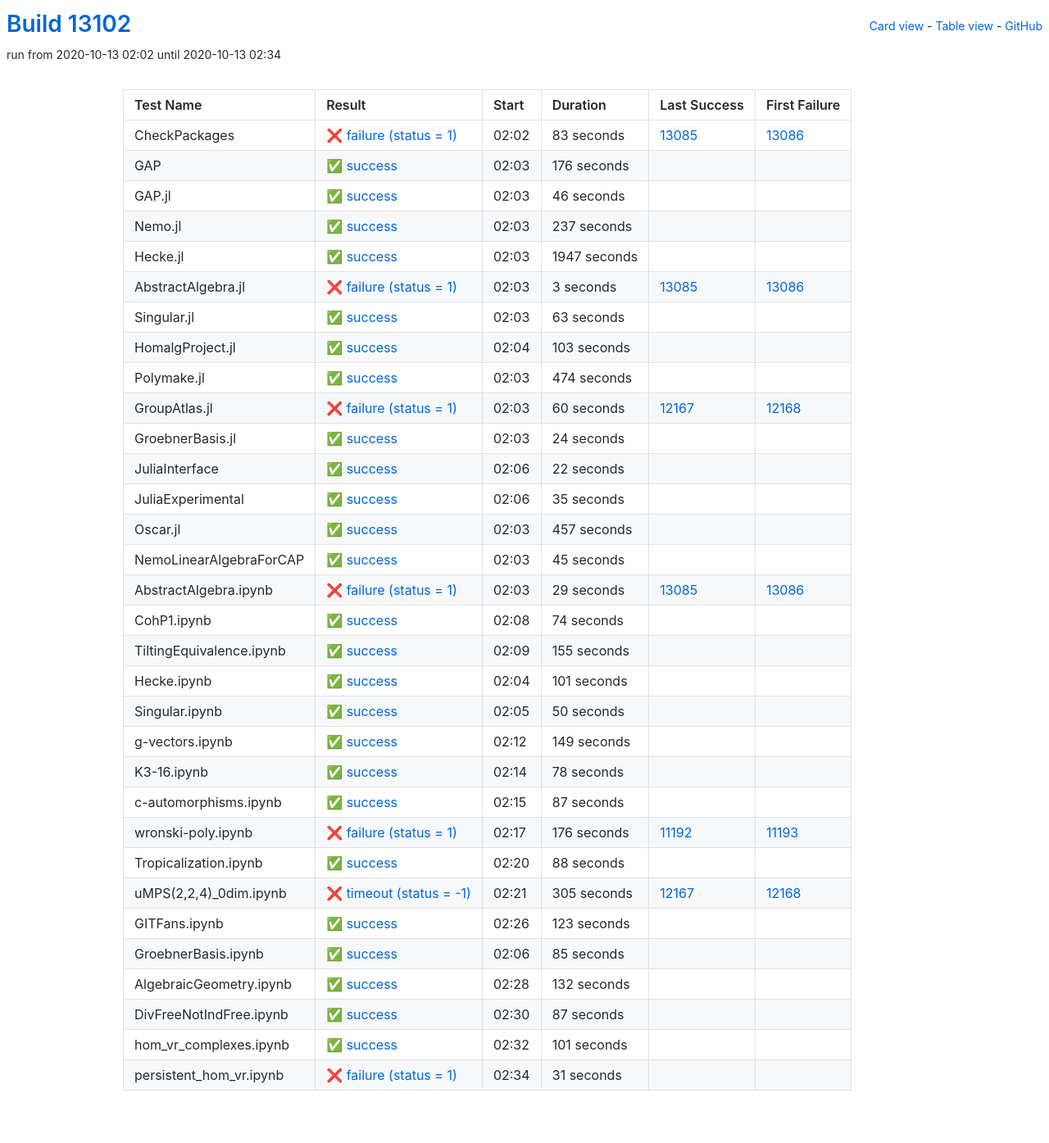
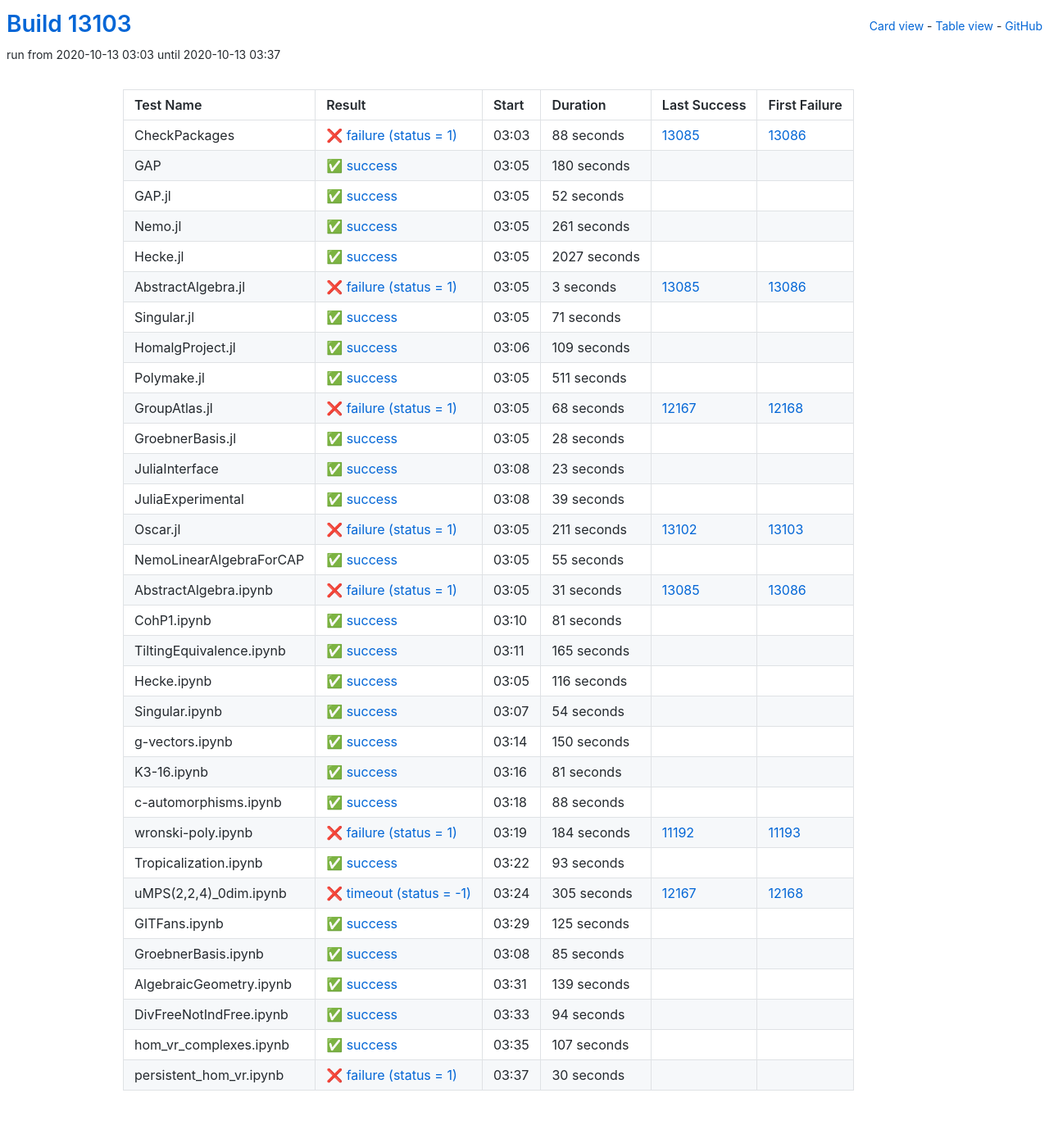
Before and after one commit to oscar-system/oscar-ci-status, a Jekyll site: the page built from table.html, in a window 1280 px wide. Shown: the whole page at 82% size. Built offline with Jekyll 4.4.1, drawn with Linux system fonts in a browser that asks for light colours.

Commit message:
Build #13103

```diff
--- a/_data/ci.yml
+++ b/_data/ci.yml
@@ -1,6 +1,6 @@
 ---
-build: 13102
-build_url: https://oscarci.mathematik.uni-kl.de/job/oscar/13102/
+build: 13103
+build_url: https://oscarci.mathematik.uni-kl.de/job/oscar/13103/
 job: oscar
 organization: oscar-system
 repo: oscar-ci-status
@@ -8,68 +8,68 @@
 tests:
 - name: CheckPackages
   id: checkpackages
-  log: https://oscarci.mathematik.uni-kl.de/job/oscar/13102/artifact/logs/build-13102/CheckPackages.log
-  start: 2020-10-13 02:02
+  log: https://oscarci.mathematik.uni-kl.de/job/oscar/13103/artifact/logs/build-13103/CheckPackages.log
+  start: 2020-10-13 03:03
   success: false
   exitcode: 1
   status: failure
-  duration: 83
+  duration: 88
   last_success: 13085
   last_success_url: https://oscarci.mathematik.uni-kl.de/job/oscar/13085/
   first_failure: 13086
   first_failure_url: https://oscarci.mathematik.uni-kl.de/job/oscar/13086/
 - name: GAP
   id: gap
-  log: https://oscarci.mathematik.uni-kl.de/job/oscar/13102/artifact/logs/build-13102/GAP.log
-  start: 2020-10-13 02:03
+  log: https://oscarci.mathematik.uni-kl.de/job/oscar/13103/artifact/logs/build-13103/GAP.log
+  start: 2020-10-13 03:05
   success: true
   exitcode: 0
   status: success
-  duration: 176
+  duration: 180
   last_success: false
   last_success_url:
   first_failure: false
   first_failure_url:
 - name: GAP.jl
   id: gap-jl
-  log: https://oscarci.mathematik.uni-kl.de/job/oscar/13102/artifact/logs/build-13102/GAP.jl.log
-  start: 2020-10-13 02:03
+  log: https://oscarci.mathematik.uni-kl.de/job/oscar/13103/artifact/logs/build-13103/GAP.jl.log
+  start: 2020-10-13 03:05
   success: true
   exitcode: 0
   status: success
-  duration: 46
+  duration: 52
   last_success: false
   last_success_url:
   first_failure: false
   first_failure_url:
 - name: Nemo.jl
   id: nemo-jl
-  log: https://oscarci.mathematik.uni-kl.de/job/oscar/13102/artifact/logs/build-13102/Nemo.jl.log
-  start: 2020-10-13 02:03
+  log: https://oscarci.mathematik.uni-kl.de/job/oscar/13103/artifact/logs/build-13103/Nemo.jl.log
+  start: 2020-10-13 03:05
   success: true
   exitcode: 0
   status: success
-  duration: 237
+  duration: 261
   last_success: false
   last_success_url:
   first_failure: false
   first_failure_url:
 - name: Hecke.jl
   id: hecke-jl
-  log: https://oscarci.mathematik.uni-kl.de/job/oscar/13102/artifact/logs/build-13102/Hecke.jl.log
-  start: 2020-10-13 02:03
+  log: https://oscarci.mathematik.uni-kl.de/job/oscar/13103/artifact/logs/build-13103/Hecke.jl.log
+  start: 2020-10-13 03:05
   success: true
   exitcode: 0
   status: success
-  duration: 1947
+  duration: 2027
   last_success: false
   last_success_url:
   first_failure: false
   first_failure_url:
 - name: AbstractAlgebra.jl
   id: abstractalgebra-jl
-  log: https://oscarci.mathematik.uni-kl.de/job/oscar/13102/artifact/logs/build-13102/AbstractAlgebra.jl.log
-  start: 2020-10-13 02:03
+  log: https://oscarci.mathematik.uni-kl.de/job/oscar/13103/artifact/logs/build-13103/AbstractAlgebra.jl.log
+  start: 2020-10-13 03:05
   success: false
   exitcode: 1
   status: failure
@@ -80,224 +80,200 @@
   first_failure_url: https://oscarci.mathematik.uni-kl.de/job/oscar/13086/
 - name: Singular.jl
   id: singular-jl
-  log: https://oscarci.mathematik.uni-kl.de/job/oscar/13102/artifact/logs/build-13102/Singular.jl.log
-  start: 2020-10-13 02:03
+  log: https://oscarci.mathematik.uni-kl.de/job/oscar/13103/artifact/logs/build-13103/Singular.jl.log
+  start: 2020-10-13 03:05
   success: true
   exitcode: 0
   status: success
-  duration: 63
+  duration: 71
   last_success: false
   last_success_url:
   first_failure: false
   first_failure_url:
 - name: HomalgProject.jl
   id: homalgproject-jl
-  log: https://oscarci.mathematik.uni-kl.de/job/oscar/13102/artifact/logs/build-13102/HomalgProject.jl.log
-  start: 2020-10-13 02:04
+  log: https://oscarci.mathematik.uni-kl.de/job/oscar/13103/artifact/logs/build-13103/HomalgProject.jl.log
+  start: 2020-10-13 03:06
   success: true
   exitcode: 0
   status: success
-  duration: 103
+  duration: 109
   last_success: false
   last_success_url:
   first_failure: false
   first_failure_url:
 - name: Polymake.jl
   id: polymake-jl
-  log: https://oscarci.mathematik.uni-kl.de/job/oscar/13102/artifact/logs/build-13102/Polymake.jl.log
-  start: 2020-10-13 02:03
+  log: https://oscarci.mathematik.uni-kl.de/job/oscar/13103/artifact/logs/build-13103/Polymake.jl.log
+  start: 2020-10-13 03:05
   success: true
   exitcode: 0
   status: success
-  duration: 474
+  duration: 511
   last_success: false
   last_success_url:
   first_failure: false
   first_failure_url:
 - name: GroupAtlas.jl
   id: groupatlas-jl
-  log: https://oscarci.mathematik.uni-kl.de/job/oscar/13102/artifact/logs/build-13102/GroupAtlas.jl.log
-  start: 2020-10-13 02:03
+  log: https://oscarci.mathematik.uni-kl.de/job/oscar/13103/artifact/logs/build-13103/GroupAtlas.jl.log
+  start: 2020-10-13 03:05
   success: false
   exitcode: 1
   status: failure
-  duration: 60
+  duration: 68
   last_success: 12167
   last_success_url: https://oscarci.mathematik.uni-kl.de/job/oscar/12167/
   first_failure: 12168
   first_failure_url: https://oscarci.mathematik.uni-kl.de/job/oscar/12168/
 - name: GroebnerBasis.jl
   id: groebnerbasis-jl
-  log: https://oscarci.mathematik.uni-kl.de/job/oscar/13102/artifact/logs/build-13102/GroebnerBasis.jl.log
-  start: 2020-10-13 02:03
+  log: https://oscarci.mathematik.uni-kl.de/job/oscar/13103/artifact/logs/build-13103/GroebnerBasis.jl.log
+  start: 2020-10-13 03:05
   success: true
   exitcode: 0
   status: success
-  duration: 24
+  duration: 28
   last_success: false
   last_success_url:
   first_failure: false
   first_failure_url:
 - name: JuliaInterface
   id: juliainterface
-  log: https://oscarci.mathematik.uni-kl.de/job/oscar/13102/artifact/logs/build-13102/JuliaInterface.log
-  start: 2020-10-13 02:06
+  log: https://oscarci.mathematik.uni-kl.de/job/oscar/13103/artifact/logs/build-13103/JuliaInterface.log
+  start: 2020-10-13 03:08
   success: true
   exitcode: 0
   status: success
-  duration: 22
+  duration: 23
   last_success: false
   last_success_url:
   first_failure: false
   first_failure_url:
 - name: JuliaExperimental
   id: juliaexperimental
-  log: https://oscarci.mathematik.uni-kl.de/job/oscar/13102/artifact/logs/build-13102/JuliaExperimental.log
-  start: 2020-10-13 02:06
+  log: https://oscarci.mathematik.uni-kl.de/job/oscar/13103/artifact/logs/build-13103/JuliaExperimental.log
+  start: 2020-10-13 03:08
   success: true
   exitcode: 0
   status: success
-  duration: 35
+  duration: 39
   last_success: false
   last_success_url:
   first_failure: false
   first_failure_url:
 - name: Oscar.jl
   id: oscar-jl
-  log: https://oscarci.mathematik.uni-kl.de/job/oscar/13102/artifact/logs/build-13102/Oscar.jl.log
-  start: 2020-10-13 02:03
+  log: https://oscarci.mathematik.uni-kl.de/job/oscar/13103/artifact/logs/build-13103/Oscar.jl.log
+  start: 2020-10-13 03:05
+  success: false
+  exitcode: 1
+  status: failure
+  duration: 211
+  last_success: 13102
+  last_success_url: https://oscarci.mathematik.uni-kl.de/job/oscar/13102/
+  first_failure: 13103
+  first_failure_url: https://oscarci.mathematik.uni-kl.de/job/oscar/13103/
+- name: NemoLinearAlgebraForCAP
+  id: nemolinearalgebraforcap
+  log: https://oscarci.mathematik.uni-kl.de/job/oscar/13103/artifact/logs/build-13103/NemoLinearAlgebraForCAP.log
+  start: 2020-10-13 03:05
   success: true
   exitcode: 0
   status: success
-  duration: 457
-  last_success: false
-  last_success_url:
-  first_failure: false
-  first_failure_url:
-- name: NemoLinearAlgebraForCAP
-  id: nemolinearalgebraforcap
-  log: https://oscarci.mathematik.uni-kl.de/job/oscar/13102/artifact/logs/build-13102/NemoLinearAlgebraForCAP.log
-  start: 2020-10-13 02:03
-  success: true
-  exitcode: 0
-  status: success
-  duration: 45
+  duration: 55
   last_success: false
   last_success_url:
   first_failure: false
   first_failure_url:
 - name: AbstractAlgebra.ipynb
   id: abstractalgebra-ipynb
-  log: https://oscarci.mathematik.uni-kl.de/job/oscar/13102/artifact/logs/build-13102/AbstractAlgebra.ipynb.log
-  start: 2020-10-13 02:03
+  log: https://oscarci.mathematik.uni-kl.de/job/oscar/13103/artifact/logs/build-13103/AbstractAlgebra.ipynb.log
+  start: 2020-10-13 03:05
   success: false
   exitcode: 1
   status: failure
-  duration: 29
+  duration: 31
   last_success: 13085
   last_success_url: https://oscarci.mathematik.uni-kl.de/job/oscar/13085/
   first_failure: 13086
   first_failure_url: https://oscarci.mathematik.uni-kl.de/job/oscar/13086/
 - name: CohP1.ipynb
   id: cohp1-ipynb
-  log: https://oscarci.mathematik.uni-kl.de/job/oscar/13102/artifact/logs/build-13102/CohP1.ipynb.log
-  start: 2020-10-13 02:08
+  log: https://oscarci.mathematik.uni-kl.de/job/oscar/13103/artifact/logs/build-13103/CohP1.ipynb.log
+  start: 2020-10-13 03:10
   success: true
   exitcode: 0
   status: success
-  duration: 74
+  duration: 81
   last_success: false
   last_success_url:
   first_failure: false
   first_failure_url:
 - name: TiltingEquivalence.ipynb
   id: tiltingequivalence-ipynb
-  log: https://oscarci.mathematik.uni-kl.de/job/oscar/13102/artifact/logs/build-13102/TiltingEquivalence.ipynb.log
-  start: 2020-10-13 02:09
+  log: https://oscarci.mathematik.uni-kl.de/job/oscar/13103/artifact/logs/build-13103/TiltingEquivalence.ipynb.log
+  start: 2020-10-13 03:11
   success: true
   exitcode: 0
   status: success
-  duration: 155
+  duration: 165
   last_success: false
   last_success_url:
   first_failure: false
   first_failure_url:
 - name: Hecke.ipynb
   id: hecke-ipynb
-  log: https://oscarci.mathematik.uni-kl.de/job/oscar/13102/artifact/logs/build-13102/Hecke.ipynb.log
-  start: 2020-10-13 02:04
+  log: https://oscarci.mathematik.uni-kl.de/job/oscar/13103/artifact/logs/build-13103/Hecke.ipynb.log
+  start: 2020-10-13 03:05
   success: true
   exitcode: 0
   status: success
-  duration: 101
+  duration: 116
   last_success: false
   last_success_url:
   first_failure: false
   first_failure_url:
 - name: Singular.ipynb
   id: singular-ipynb
-  log: https://oscarci.mathematik.uni-kl.de/job/oscar/13102/artifact/logs/build-13102/Singular.ipynb.log
-  start: 2020-10-13 02:05
+  log: https://oscarci.mathematik.uni-kl.de/job/oscar/13103/artifact/logs/build-13103/Singular.ipynb.log
+  start: 2020-10-13 03:07
   success: true
   exitcode: 0
   status: success
-  duration: 50
+  duration: 54
   last_success: false
   last_success_url:
   first_failure: false
   first_failure_url:
 - name: g-vectors.ipynb
   id: g-vectors-ipynb
-  log: https://oscarci.mathematik.uni-kl.de/job/oscar/13102/artifact/logs/build-13102/g-vectors.ipynb.log
-  start: 2020-10-13 02:12
+  log: https://oscarci.mathematik.uni-kl.de/job/oscar/13103/artifact/logs/build-13103/g-vectors.ipynb.log
+  start: 2020-10-13 03:14
   success: true
   exitcode: 0
   status: success
-  duration: 149
+  duration: 150
   last_success: false
   last_success_url:
   first_failure: false
   first_failure_url:
 - name: K3-16.ipynb
   id: k3-16-ipynb
-  log: https://oscarci.mathematik.uni-kl.de/job/oscar/13102/artifact/logs/build-13102/K3-16.ipynb.log
-  start: 2020-10-13 02:14
+  log: https://oscarci.mathematik.uni-kl.de/job/oscar/13103/artifact/logs/build-13103/K3-16.ipynb.log
+  start: 2020-10-13 03:16
   success: true
   exitcode: 0
   status: success
-  duration: 78
+  duration: 81
   last_success: false
   last_success_url:
   first_failure: false
   first_failure_url:
 - name: c-automorphisms.ipynb
   id: c-automorphisms-ipynb
-  log: https://oscarci.mathematik.uni-kl.de/job/oscar/13102/artifact/logs/build-13102/c-automorphisms.ipynb.log
-  start: 2020-10-13 02:15
-  success: true
-  exitcode: 0
-  status: success
-  duration: 87
-  last_success: false
-  last_success_url:
-  first_failure: false
-  first_failure_url:
-- name: wronski-poly.ipynb
-  id: wronski-poly-ipynb
-  log: https://oscarci.mathematik.uni-kl.de/job/oscar/13102/artifact/logs/build-13102/wronski-poly.ipynb.log
-  start: 2020-10-13 02:17
-  success: false
-  exitcode: 1
-  status: failure
-  duration: 176
-  last_success: 11192
-  last_success_url: https://oscarci.mathematik.uni-kl.de/job/oscar/11192/
-  first_failure: 11193
-  first_failure_url: https://oscarci.mathematik.uni-kl.de/job/oscar/11193/
-- name: Tropicalization.ipynb
-  id: tropicalization-ipynb
-  log: https://oscarci.mathematik.uni-kl.de/job/oscar/13102/artifact/logs/build-13102/Tropicalization.ipynb.log
-  start: 2020-10-13 02:20
+  log: https://oscarci.mathematik.uni-kl.de/job/oscar/13103/artifact/logs/build-13103/c-automorphisms.ipynb.log
+  start: 2020-10-13 03:18
   success: true
   exitcode: 0
   status: success
@@ -306,10 +282,34 @@
   last_success_url:
   first_failure: false
   first_failure_url:
+- name: wronski-poly.ipynb
+  id: wronski-poly-ipynb
+  log: https://oscarci.mathematik.uni-kl.de/job/oscar/13103/artifact/logs/build-13103/wronski-poly.ipynb.log
+  start: 2020-10-13 03:19
+  success: false
+  exitcode: 1
+  status: failure
+  duration: 184
+  last_success: 11192
+  last_success_url: https://oscarci.mathematik.uni-kl.de/job/oscar/11192/
+  first_failure: 11193
+  first_failure_url: https://oscarci.mathematik.uni-kl.de/job/oscar/11193/
+- name: Tropicalization.ipynb
+  id: tropicalization-ipynb
+  log: https://oscarci.mathematik.uni-kl.de/job/oscar/13103/artifact/logs/build-13103/Tropicalization.ipynb.log
+  start: 2020-10-13 03:22
+  success: true
+  exitcode: 0
+  status: success
+  duration: 93
+  last_success: false
+  last_success_url:
+  first_failure: false
+  first_failure_url:
 - name: uMPS(2,2,4)_0dim.ipynb
   id: umps-2-2-4-0dim-ipynb
-  log: https://oscarci.mathematik.uni-kl.de/job/oscar/13102/artifact/logs/build-13102/uMPS-2-2-4-_0dim.ipynb.log
-  start: 2020-10-13 02:21
+  log: https://oscarci.mathematik.uni-kl.de/job/oscar/13103/artifact/logs/build-13103/uMPS-2-2-4-_0dim.ipynb.log
+  start: 2020-10-13 03:24
   success: false
   exitcode: -1
   status: timeout
@@ -320,20 +320,20 @@
   first_failure_url: https://oscarci.mathematik.uni-kl.de/job/oscar/12168/
 - name: GITFans.ipynb
   id: gitfans-ipynb
-  log: https://oscarci.mathematik.uni-kl.de/job/oscar/13102/artifact/logs/build-13102/GITFans.ipynb.log
-  start: 2020-10-13 02:26
+  log: https://oscarci.mathematik.uni-kl.de/job/oscar/13103/artifact/logs/build-13103/GITFans.ipynb.log
+  start: 2020-10-13 03:29
   success: true
   exitcode: 0
   status: success
-  duration: 123
+  duration: 125
   last_success: false
   last_success_url:
   first_failure: false
   first_failure_url:
 - name: GroebnerBasis.ipynb
   id: groebnerbasis-ipynb
-  log: https://oscarci.mathematik.uni-kl.de/job/oscar/13102/artifact/logs/build-13102/GroebnerBasis.ipynb.log
-  start: 2020-10-13 02:06
+  log: https://oscarci.mathematik.uni-kl.de/job/oscar/13103/artifact/logs/build-13103/GroebnerBasis.ipynb.log
+  start: 2020-10-13 03:08
   success: true
   exitcode: 0
   status: success
@@ -344,48 +344,48 @@
   first_failure_url:
 - name: AlgebraicGeometry.ipynb
   id: algebraicgeometry-ipynb
-  log: https://oscarci.mathematik.uni-kl.de/job/oscar/13102/artifact/logs/build-13102/AlgebraicGeometry.ipynb.log
-  start: 2020-10-13 02:28
+  log: https://oscarci.mathematik.uni-kl.de/job/oscar/13103/artifact/logs/build-13103/AlgebraicGeometry.ipynb.log
+  start: 2020-10-13 03:31
   success: true
   exitcode: 0
   status: success
-  duration: 132
+  duration: 139
   last_success: false
   last_success_url:
   first_failure: false
   first_failure_url:
 - name: DivFreeNotIndFree.ipynb
   id: divfreenotindfree-ipynb
-  log: https://oscarci.mathematik.uni-kl.de/job/oscar/13102/artifact/logs/build-13102/DivFreeNotIndFree.ipynb.log
-  start: 2020-10-13 02:30
+  log: https://oscarci.mathematik.uni-kl.de/job/oscar/13103/artifact/logs/build-13103/DivFreeNotIndFree.ipynb.log
+  start: 2020-10-13 03:33
   success: true
   exitcode: 0
   status: success
-  duration: 87
+  duration: 94
   last_success: false
   last_success_url:
   first_failure: false
   first_failure_url:
 - name: hom_vr_complexes.ipynb
   id: hom-vr-complexes-ipynb
-  log: https://oscarci.mathematik.uni-kl.de/job/oscar/13102/artifact/logs/build-13102/hom_vr_complexes.ipynb.log
-  start: 2020-10-13 02:32
+  log: https://oscarci.mathematik.uni-kl.de/job/oscar/13103/artifact/logs/build-13103/hom_vr_complexes.ipynb.log
+  start: 2020-10-13 03:35
   success: true
   exitcode: 0
   status: success
-  duration: 101
+  duration: 107
   last_success: false
   last_success_url:
   first_failure: false
   first_failure_url:
 - name: persistent_hom_vr.ipynb
   id: persistent-hom-vr-ipynb
-  log: https://oscarci.mathematik.uni-kl.de/job/oscar/13102/artifact/logs/build-13102/persistent_hom_vr.ipynb.log
-  start: 2020-10-13 02:34
+  log: https://oscarci.mathematik.uni-kl.de/job/oscar/13103/artifact/logs/build-13103/persistent_hom_vr.ipynb.log
+  start: 2020-10-13 03:37
   success: false
   exitcode: 1
   status: failure
-  duration: 31
+  duration: 30
   last_success: false
   last_success_url:
   first_failure: false
```
Also changed, not shown: README.md.
